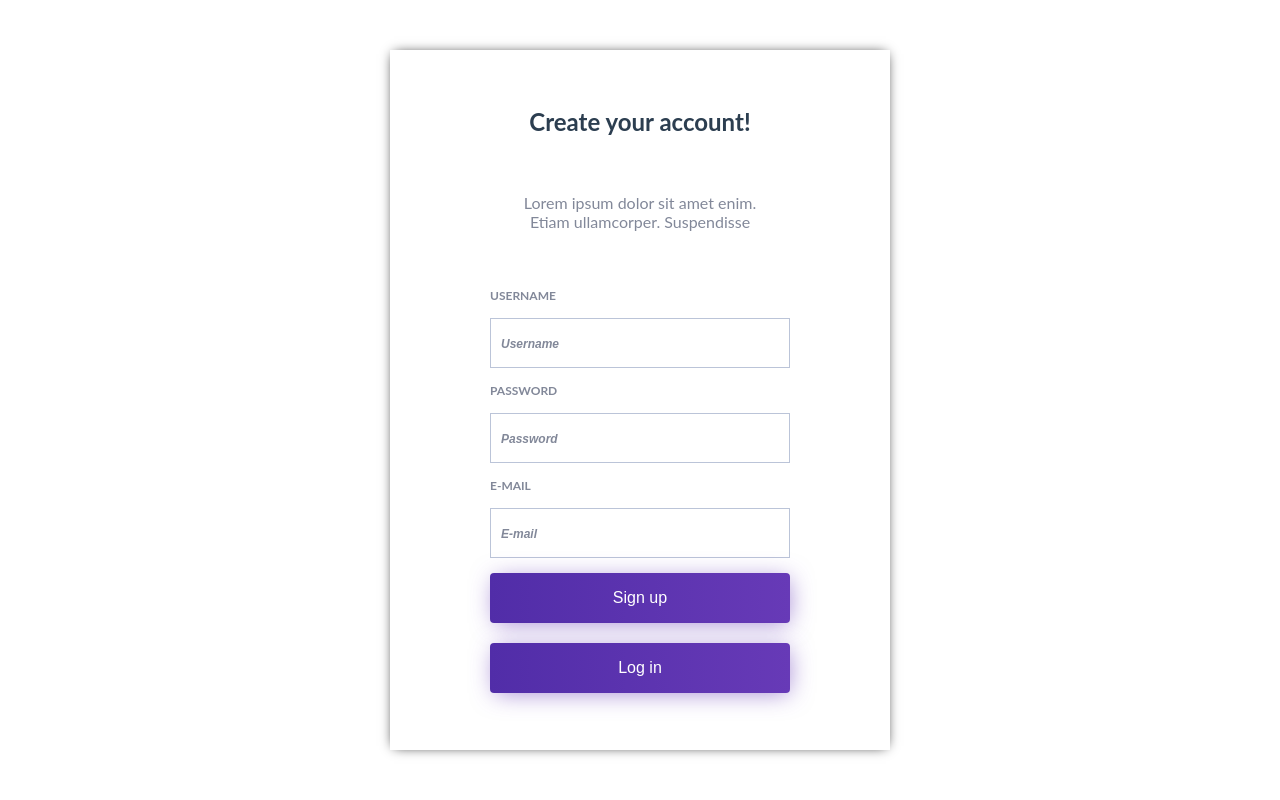
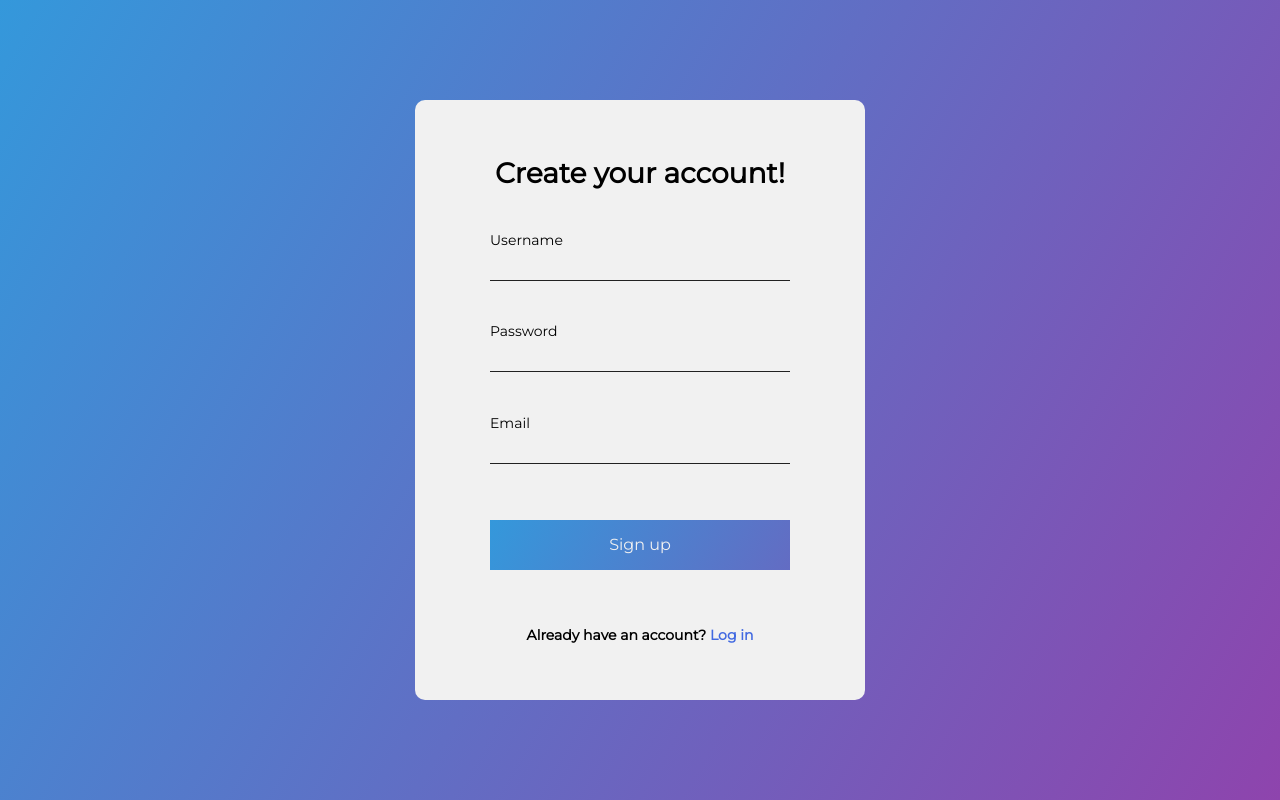
Before and after one commit to patryk-harasiuk/chatapp, a React (Create React App) app in the folder client/: page /register in a window 1280 px wide. Built offline with nearby package versions, Linux system fonts and the light colour scheme.

Commit message:
Design for RegPage

```diff
--- a/client/src/App.js
+++ b/client/src/App.js
@@ -2,6 +2,7 @@ import { BrowserRouter as Router, Switch, Route } from 'react-router-dom';
 
 import RegisterPage from './components/RegisterPage';
 import HomePage from './components/HomePage';
+import LoginPage from './components/LoginPage'
 
 function App() {
   return (
@@ -14,6 +15,10 @@ function App() {
         <Route path='/register'>
             <RegisterPage />
         </Route>
+
+        <Route path='/login'>
+            <LoginPage />
+        </Route>
       </Switch>
     </Router>
   );
--- /dev/null
+++ b/client/src/components/LoginPage/index.js
@@ -0,0 +1,11 @@
+import React from 'react';
+
+const index = () => {
+    return (
+        <div>
+            its loing pageeeeeeeeeeee
+        </div>
+    )
+}
+
+export default index;
--- a/client/src/components/RegisterPage/RegisterPageStyles.js
+++ b/client/src/components/RegisterPage/RegisterPageStyles.js
@@ -1,108 +1,100 @@
+import { Link } from 'react-router-dom';
 import styled from 'styled-components';
 
-export const LoginWrapper = styled.div`
+
+export const RegisterWrapper = styled.div`
 min-height: 100vh;
+background-image: linear-gradient(120deg, #3498db, #8e44ad);
 display: flex;
 justify-content: center;
 align-items: center;
 `;
 
-export const LoginBox = styled.div`
-    width: 500px;
-    height: 700px;
-    font-family: 'Lato', sans-serif;
+export const RegisterForm = styled.form`
+    display: flex;
+    justify-content: space-evenly;
+    align-items: center;
+    flex-direction: column;
+    position: relative;
+    width: 450px;
+    background: #f1f1f1;
+    height: 600px;
+    border-radius: 10px;
+
+`;
+
+export const RegisterHeading = styled.h2`
+    text-align: center;
+    font-size: 28px;
+
+`;
+
+export const InputBox = styled.div`
     display: flex;
     flex-direction: column;
-    align-items: center;
-    justify-content: space-evenly;
-
-    box-shadow: 0px 0px 12px -4px rgba(0,0,0,1);
--webkit-box-shadow: 0px 0px 12px -4px rgba(0,0,0,1);
--moz-box-shadow: 0px 0px 12px -4px rgba(0,0,0,1);
 `;
 
-export const Heading = styled.h2`
-    color: #2c3e50;
-`;
-
-export const Paragraph = styled.div`
-    color: #828899;
-    /* font-weight: 600; */
-    width: 250px;
-    text-align: center;
-`;
-
-export const LoginForm = styled.form`
-    display: flex;
-    flex-direction: column;
-    align-items: center;
+export const Label = styled.label`
+    position: absolute;
+    transform: translateY(-15px);
+    font-size: 14px;
+    pointer-events: none;
+    transition: .3s ease-out;
+    /* width: 100%; */
 `;
 
 export const Input = styled.input`
+    outline: none;
+    background: none;
+    border: none;
     appearance: none;
+    background: none;
+
+    width: 300px;
+    display: block;
+    border-bottom: 1px solid #212121;
+    font-size: 14px;
+    font-weight: 600;
+    color: #212121;
+    padding: 8px 5px;
+    transition: .3s ease-out;
+
+    :focus,
+    :valid {
+        border-bottom: 1px solid royalblue;
+    }
+
+
+
+`;
+
+export const ButtonSingUp = styled.button`
     outline: none;
-    border: 1px solid #BBC4D8;
+    border: none;
+    appearance: none;
+    cursor: pointer;
 
-    /* margin: 5px 0px; */
-    margin: 15px 0px;
-    padding: 10px;
-    font-size: 16px;
-    color: #2c3e50;
-    font-weight: 600;
     width: 300px;
     height: 50px;
+    background-image: linear-gradient(120deg, #3498db, #8e44ad);
+    color: #f1f1f1;
+    font-size: 16px;
+    background-size: 200%;
+    transition: .3s ease-out;
 
-    &::-webkit-input-placeholder {
-        color: #828899;
-        font-size: 12px;
-        font-style: italic;
+    &:hover {
+        background-position: right;
     }
 `;
 
-export const HeadingInput = styled.h5`
-    width: 300px;
-    color: #828899;
-    font-size: 12px;
-    text-transform: uppercase;
+export const Login = styled.p`
+    font-size: 14px;
+    font-weight: 600;
 `;
 
-export const ButtonSingUp = styled.button`
+export const LoginLink = styled(Link)`
+    color: royalblue;
+    outline: none;
     appearance: none;
-    outline: none;
-    border: none;
-    background: #673AB7;  /* fallback for old browsers */
-    background: -webkit-linear-gradient(to right, #512DA8, #673AB7);  /* Chrome 10-25, Safari 5.1-6 */
-    background: linear-gradient(to right, #512DA8, #673AB7); /* W3C, IE 10+/ Edge, Firefox 16+, Chrome 26+, Opera 12+, Safari 7+ */
-
-    margin-bottom: 20px;
-    cursor: pointer;
-    width: 300px;
-    height: 50px;
-    border-radius: 4px;
-    color: #fff;
-    font-size: 16px;
-    /* font-weight: 600; */
-
-    box-shadow: 2px 3px 23px -3px rgba(103,58,183,0.6);
--webkit-box-shadow: 2px 3px 23px -3px rgba(103,58,183,0.6);
--moz-box-shadow: 2px 3px 23px -3px rgba(103,58,183,0.6);
-`;
-
-export const ButtonLogIn = styled.button`
-    appearance: none;
-    outline: none;
-    border: none;
-    background: #673AB7;  /* fallback for old browsers */
-    background: -webkit-linear-gradient(to right, #512DA8, #673AB7);  /* Chrome 10-25, Safari 5.1-6 */
-    background: linear-gradient(to right, #512DA8, #673AB7); /* W3C, IE 10+/ Edge, Firefox 16+, Chrome 26+, Opera 12+, Safari 7+ */
-
-    width: 300px;
-    height: 50px;
-    border-radius: 4px;
-    color: #fff;
-    font-size: 16px;
-
-    box-shadow: 2px 3px 23px -3px rgba(103,58,183,0.6);
--webkit-box-shadow: 2px 3px 23px -3px rgba(103,58,183,0.6);
--moz-box-shadow: 2px 3px 23px -3px rgba(103,58,183,0.6);
-`;
+    text-decoration: none;
+ `;
--- a/client/src/components/RegisterPage/index.js
+++ b/client/src/components/RegisterPage/index.js
@@ -1,6 +1,7 @@
 import React, { useState } from 'react';
+// import { Link } from 'react-router-dom';
 import axios from 'axios';
-import { LoginWrapper, LoginBox, Heading, Paragraph, LoginForm, Input, HeadingInput, ButtonSingUp, ButtonLogIn } from './RegisterPageStyles';
+import { RegisterWrapper, Login, RegisterForm, Input, InputBox, Label, RegisterHeading, ButtonSingUp, LoginLink } from './RegisterPageStyles';
 
 
 const RegisterPage = () => {
@@ -23,63 +24,55 @@ const RegisterPage = () => {
             console.log(response);
           })
           .catch(error => {
-            console.log(error);
+            console.log(error.response);
+            // console.log(error.status);
+            // console.log(error.headers);
           });
     }
 
     return (
-        <LoginWrapper>
-
-            <LoginBox>
-                <Heading>
-                    Create your account!
-                </Heading>
-                <Paragraph>
-                    Lorem ipsum dolor sit amet enim. Etiam ullamcorper. Suspendisse
-                </Paragraph>
-
-                <LoginForm onSubmit={submitHandler}>
-                    <HeadingInput>Username</HeadingInput>
+        <RegisterWrapper>
+                <RegisterForm onSubmit={submitHandler}>
+                    <RegisterHeading>Create your account!</RegisterHeading>
+                    <InputBox>
+                        <Label htmlFor='username'>Username</Label>
                         <Input
+                            required='required'
                             type='text'
                             name='username'
-                        placeholder='Username'
+                            // placeholder='Username'
                             value={registerState.username}
                             onChange={e => setRegisterState({...registerState, username: e.target.value})}
                             />
+                    </InputBox>
 
-                    <HeadingInput>Password</HeadingInput>
+                    <InputBox>
+                    <Label htmlFor='password'>Password</Label>
                         <Input
-                        type='text'
+                            required='required'
+                            type='password'
                             name='password'
-                        placeholder='Password'
+                            // placeholder='Password'
                             value={registerState.password}
                             onChange={e => setRegisterState({...registerState, password: e.target.value})}
                             />
-                    {/* <HeadingInput>Repeat Password</HeadingInput>
+                        </InputBox>
+
+                    <InputBox>
+                    <Label htmlFor='e-mail'>Email</Label>
                         <Input
-                        type='text'
-                        name='password'
-                        placeholder='Repeat password'
-                        value={registerState.repeatPassword}
-                        onChange={e => setRegisterState({...registerState, repeatPassword: e.target.value})}
-                    /> */}
-                    <HeadingInput>E-mail</HeadingInput>
-                    <Input
+                            required='required'
                             type='email'
                             name='e-mail'
-                        placeholder='E-mail'
+                            // placeholder='E-mail'
                             value={registerState.email}
                             onChange={e => setRegisterState({...registerState, email: e.target.value})}
                             />
+                        </InputBox>
                 <ButtonSingUp type='submit'>Sign up</ButtonSingUp>
-                <ButtonLogIn>Log in</ButtonLogIn>
-                </LoginForm>
-
-
-            </LoginBox>
-
-        </LoginWrapper>
+                <Login>Already have an account? <LoginLink to='/login'>Log in</LoginLink></Login>
+                </RegisterForm>
+        </RegisterWrapper>
     );
 }
 
--- a/client/src/index.css
+++ b/client/src/index.css
@@ -1,5 +1,9 @@
+@import url('https://fonts.googleapis.com/css2?family=Montserrat&display=swap');
+
+
 * {
     margin: 0;
     padding: 0;
     box-sizing: border-box;
+    font-family: 'Montserrat', sans-serif;
 }
```
Also changed, not shown: client/src/components/LoginPage/LoginPageStyles.js (added), 1 other file (tests, documents, lock files or other folders). Lines whose indentation alone changed are shown as unchanged.
